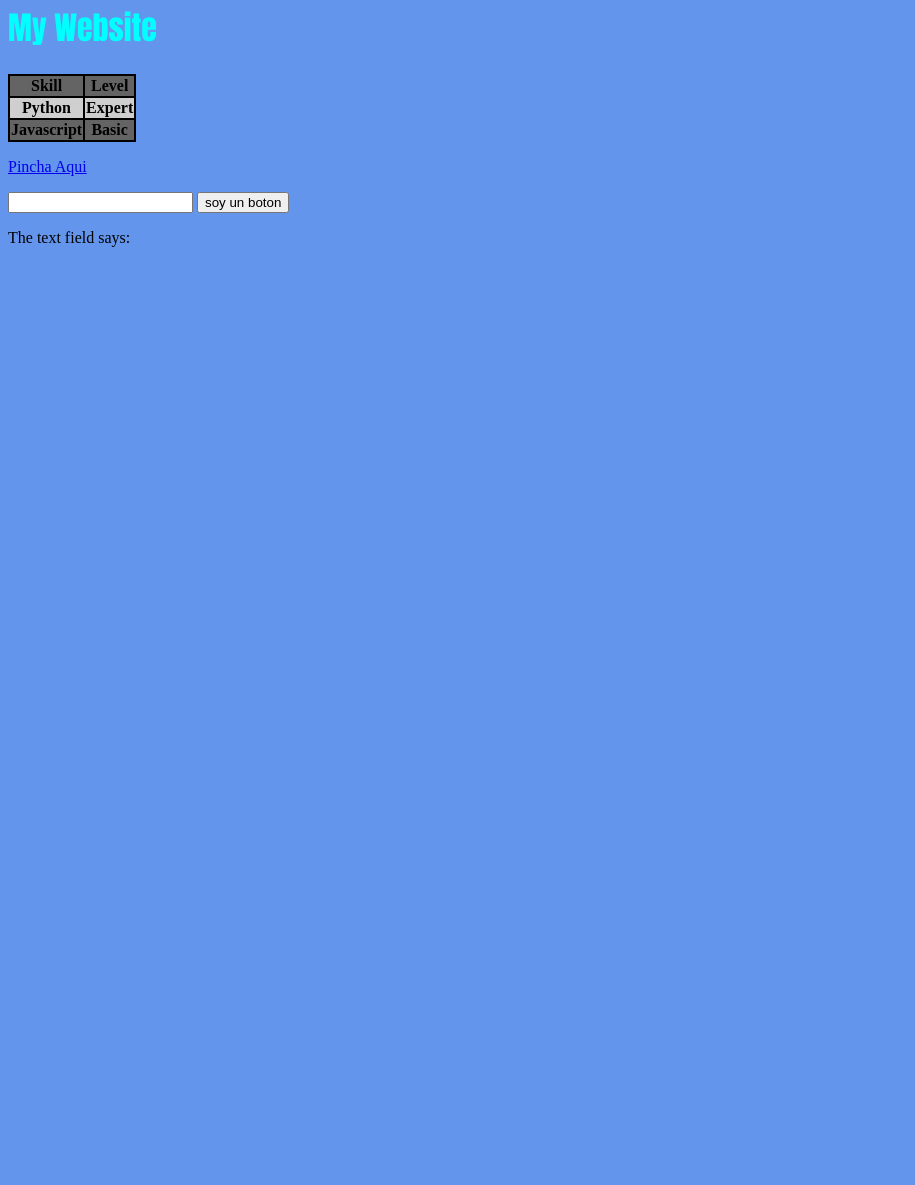
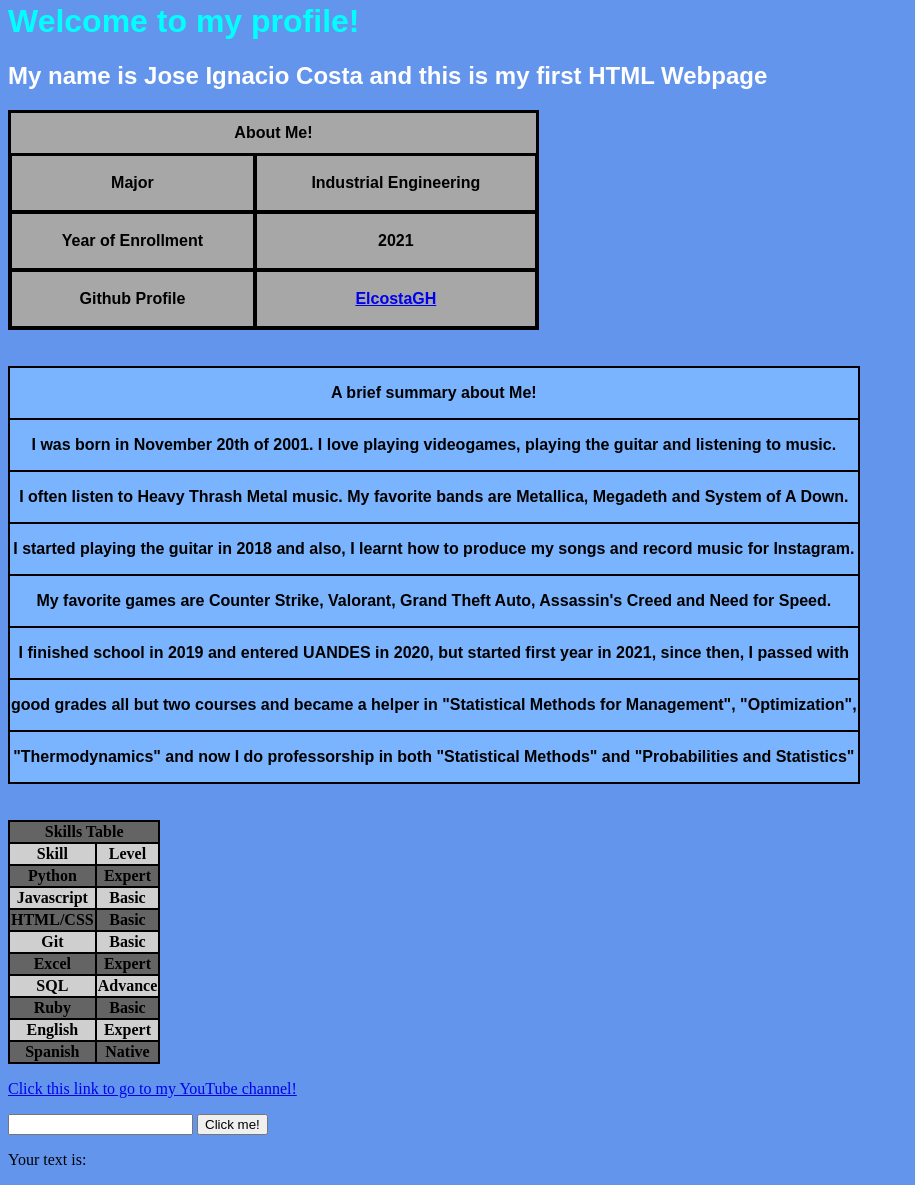
Before and after one commit to ElcostaGH/elcostagh, a plain HTML site: page index.html in a window 1280 px wide. Shown: the part 18-1203 px from the top of the page, without its empty margins (0-915 px from the left). Before the commit the page ends 800 px from the top, so only its background shows below. Drawn offline with Linux system fonts and the light colour scheme.

Commit message:
Added about me, summary and different tables with different colors, sizes and more

```diff
--- a/index.html
+++ b/index.html
@@ -3,13 +3,65 @@
 <head>
   <meta charset="UTF-8">
   <meta name="viewport" content="width=device-width, initial-scale=1.0">
-  <title>Jose Costa</title>
+  <title>José Costa's Webpage!</title>
   <link href="styles.css" rel="stylesheet" type="text/css"></link>
-  <script src="script.js"></script>
+  <script src="main.js"></script>
 </head>
 <body>
-  <h1>My Website</h1>
-  <table>
+  <h1>Welcome to my profile!</h1>
+  <h2>My name is Jose Ignacio Costa and this is my first HTML Webpage  </h2>
+
+  <table id="table1">
+    <tr>
+      <td colspan="2" class="centeredRow">About Me!</td>
+    </tr>
+    <tr>
+      <th>Major</th>
+      <th>Industrial Engineering</th>
+    </tr>
+    <tr>
+      <th>Year of Enrollment</th>
+      <th>2021</th>
+    </tr>
+    <tr>
+      <th>Github Profile</th>
+      <th><a href="https://github.com/ElcostaGH">ElcostaGH</th>
+    </tr>
+  </table>
+  <br>
+  </br>
+  <table id="table2">
+    <tr>
+      <td colspan="2" class="centeredRow">A brief summary about Me!</td>
+    </tr>
+    <tr>
+      <th>I was born in November 20th of 2001. I love playing videogames, playing the guitar and listening to music.</th>
+    </tr>
+    <tr>
+      <th>I often listen to Heavy Thrash Metal music. My favorite bands are Metallica, Megadeth and System of A Down.</th>
+    </tr>
+    <tr>
+      <th>I started playing the guitar in 2018 and also, I learnt how to produce my songs and record music for Instagram.</th>
+    </tr>
+    <tr>
+      <th>My favorite games are Counter Strike, Valorant, Grand Theft Auto, Assassin's Creed and Need for Speed.</th>
+    </tr>
+    <tr>
+      <th>I finished school in 2019 and entered UANDES in 2020, but started first year in 2021, since then, I passed with</th>
+    </tr>
+    <tr>
+      <th>good grades all but two courses and became a helper in "Statistical Methods for Management", "Optimization",</th>
+    </tr>
+    <tr>
+      <th>"Thermodynamics" and now I do professorship in both "Statistical Methods" and "Probabilities and Statistics"</th>
+    </tr>
+  </table>
+  <br>
+  </br>
+  <table id="table3">
+    <tr>
+      <td colspan="2" class="centeredRow">Skills Table</td>
+    </tr>
     <tr>
       <th>Skill</th>
       <th>Level</th>
@@ -21,11 +73,38 @@
     <tr>
       <th>Javascript</th>
       <th>Basic</th>
+    <tr>
+      <th>HTML/CSS</th>
+      <th>Basic</th>
+    </tr>
+    <tr>
+      <th>Git</th>
+      <th>Basic</th>
+    </tr>
+    <tr>
+      <th>Excel</th>
+      <th>Expert</th>
+    <tr>
+      <th>SQL</th>
+      <th>Advance</th>
+    </tr>
+    <tr>
+      <th>Ruby</th>
+      <th>Basic</th>
+    </tr>
+    <tr>
+      <th>English</th>
+      <th>Expert</th>
+    </tr>
+    <tr>
+      <th>Spanish</th>
+      <th>Native</th>
     </tr>
   </table>
-  <p><a href="https://www.youtube.com">Pincha Aqui</a></p>
+
+  <p><a href="https://www.youtube.com/channel/UC7SwOcerJaJrDgIAWfPNwRA">Click this link to go to my YouTube channel!</a></p>
   <input type="text" id="input">
-  <button type="button" onclick="getInput()">soy un boton</button>
-  <p>The text field says: <a id="result"></a></p>
+  <button type="button" onclick="getInput()">Click me!</button>
+  <p>Your text is: <a id="result"></a></p>
 </body>
 </html>
--- a/styles.css
+++ b/styles.css
@@ -1,9 +1,19 @@
 h1 {
-    font-family:impact;
-    font-size: 14;
+    font-family:sans-serif;
+    font-size: 20;
     color:aqua;
 }
 
+h2 {
+    font-family:sans-serif;
+    font-size: 15;
+    color: white;
+}
+
+h3 {
+    font-family:sans-serif;
+    font-size:12;
+}
 body {
     background-color: cornflowerblue;
 }
@@ -11,6 +21,61 @@ body {
 table {
     background-color: black;
 }
+
+#table1 {
+    width: 42%;
+    border: 1px solid black;
+    background-color:rgb(0, 0, 0);
+}
+
+#table1 tr {
+    height: 40px;
+    background-color: rgb(167, 167, 167);
+    border-bottom: 1px solid black;
+}
+
+#table1 th {
+    padding: 18px;
+    font-size: 30;
+    font-family: arial;
+    border: 1px solid black;
+}
+#table1 td{
+    font-size: 30;
+    font-family: arial;
+}
+
+#table1 .centeredRow {
+    text-align: center;
+    font-weight: bold;
+}
+
+#table2 tr{
+    height: 50px;
+    background-color: rgb(122, 180, 255);
+    border-bottom: 1px solid black;
+}
+
+#table2 td{
+    font-size: 50;
+    font-family: sans-serif;
+}
+
+#table2 th{
+    font-size: 20;
+    font-family: arial;
+}
+
+#table2 .centeredRow {
+    text-align: center;
+    font-weight: bold;
+}
+
+#table3 .centeredRow {
+    text-align: center;
+    font-weight: bold;
+}
+
 tr:nth-child(even) {
     background-color: rgb(207, 207, 207);
 }
```
Also changed, not shown: font/ChoretFudyngBubble-Regular.ttf (added), font/ComicNeueSansID.ttf (added), font/Lemon Shake Shake.otf (added), font/Lemon Shake Shake.ttf (added), main.js (renamed from script.js).
